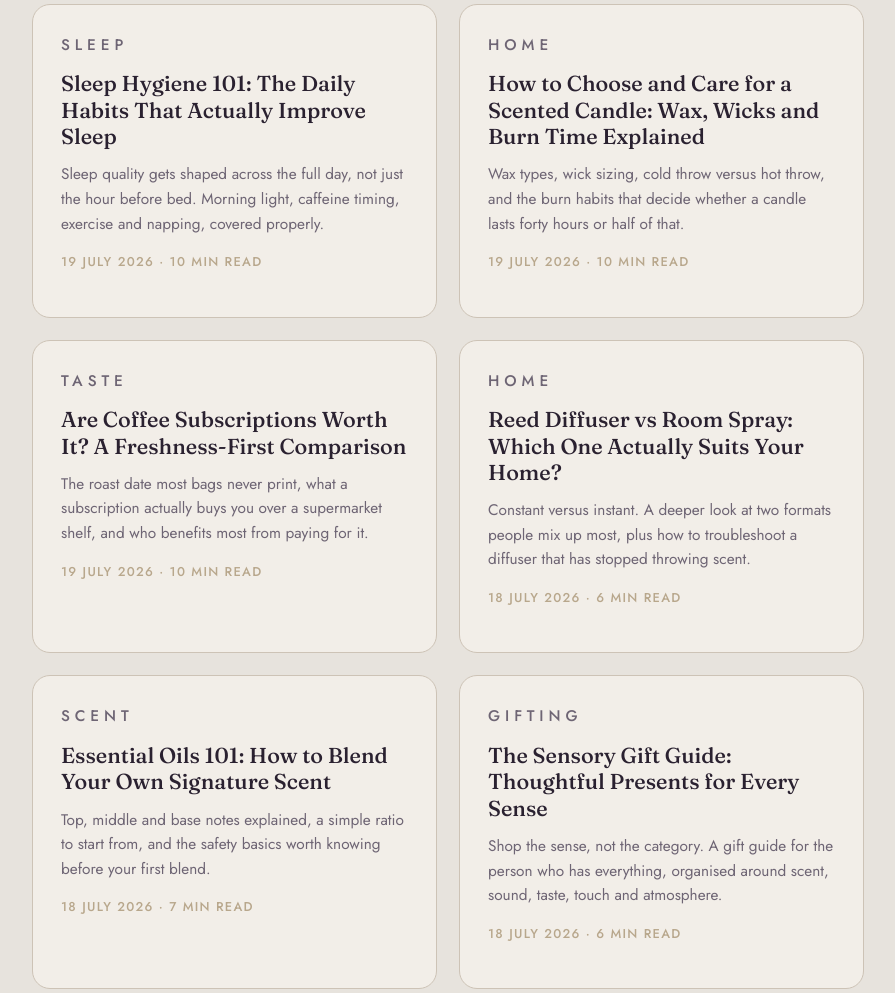
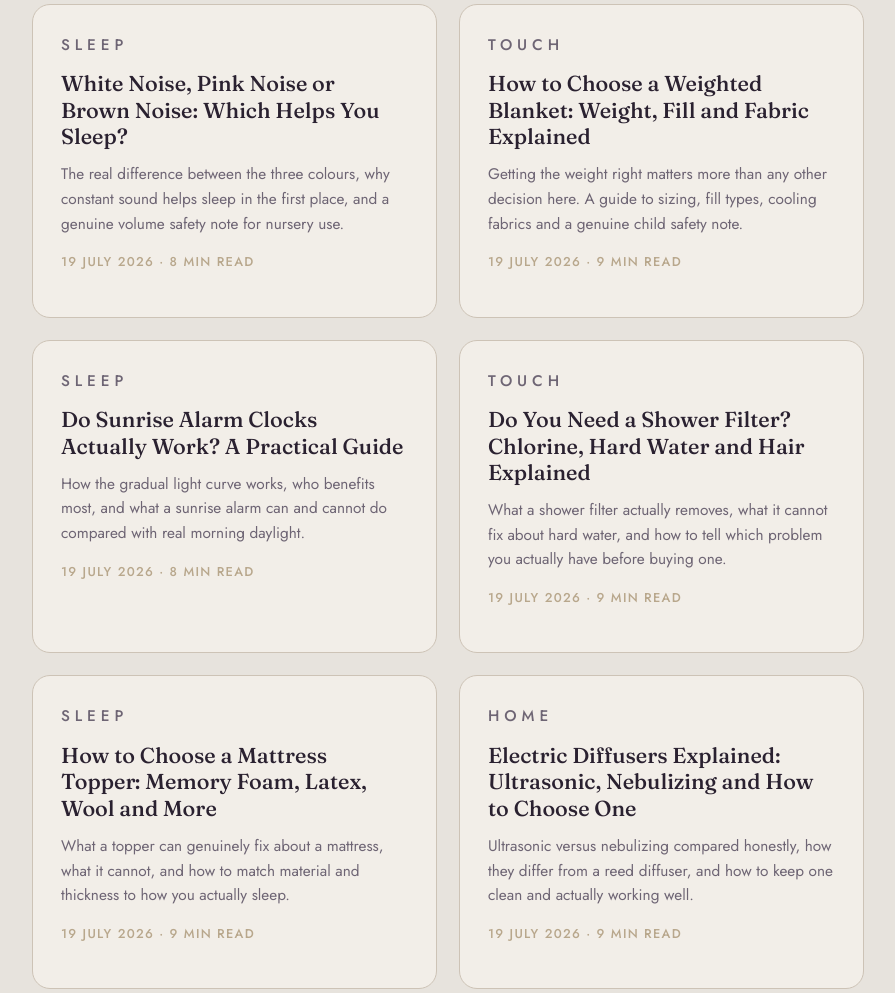
Before and after one commit to loveyoursenses/loveyoursenses, a website: page blog/index.html in a window 1280 px wide. Shown: the part 360-1353 px from the top of the page, without its empty margins (192-1087 px from the left). Drawn offline with Linux system fonts and the light colour scheme.

Commit message:
Add files via upload

```diff
--- a/blog/index.html
+++ b/blog/index.html
@@ -193,6 +193,48 @@
          Edit: href, data-category, eyebrow, title, excerpt, meta.
          data-category and eyebrow should normally match exactly.
          ============================================================ -->
+    <a class="post-card" href="/blog/white-noise-vs-pink-noise-vs-brown-noise/" data-category="Sleep">
+      <p class="eyebrow">Sleep</p>
+      <h2>White Noise, Pink Noise or Brown Noise: Which Helps You Sleep?</h2>
+      <p>The real difference between the three colours, why constant sound helps sleep in the first place, and a genuine volume safety note for nursery use.</p>
+      <p class="meta">19 July 2026 &middot; 8 min read</p>
+    </a>
+
+    <a class="post-card" href="/blog/how-to-choose-a-weighted-blanket/" data-category="Touch">
+      <p class="eyebrow">Touch</p>
+      <h2>How to Choose a Weighted Blanket: Weight, Fill and Fabric Explained</h2>
+      <p>Getting the weight right matters more than any other decision here. A guide to sizing, fill types, cooling fabrics and a genuine child safety note.</p>
+      <p class="meta">19 July 2026 &middot; 9 min read</p>
+    </a>
+
+    <a class="post-card" href="/blog/do-sunrise-alarm-clocks-work/" data-category="Sleep">
+      <p class="eyebrow">Sleep</p>
+      <h2>Do Sunrise Alarm Clocks Actually Work? A Practical Guide</h2>
+      <p>How the gradual light curve works, who benefits most, and what a sunrise alarm can and cannot do compared with real morning daylight.</p>
+      <p class="meta">19 July 2026 &middot; 8 min read</p>
+    </a>
+
+    <a class="post-card" href="/blog/do-you-need-a-shower-filter/" data-category="Touch">
+      <p class="eyebrow">Touch</p>
+      <h2>Do You Need a Shower Filter? Chlorine, Hard Water and Hair Explained</h2>
+      <p>What a shower filter actually removes, what it cannot fix about hard water, and how to tell which problem you actually have before buying one.</p>
+      <p class="meta">19 July 2026 &middot; 9 min read</p>
+    </a>
+
+    <a class="post-card" href="/blog/how-to-choose-a-mattress-topper/" data-category="Sleep">
+      <p class="eyebrow">Sleep</p>
+      <h2>How to Choose a Mattress Topper: Memory Foam, Latex, Wool and More</h2>
+      <p>What a topper can genuinely fix about a mattress, what it cannot, and how to match material and thickness to how you actually sleep.</p>
+      <p class="meta">19 July 2026 &middot; 9 min read</p>
+    </a>
+
+    <a class="post-card" href="/blog/electric-diffuser-guide/" data-category="Home">
+      <p class="eyebrow">Home</p>
+      <h2>Electric Diffusers Explained: Ultrasonic, Nebulizing and How to Choose One</h2>
+      <p>Ultrasonic versus nebulizing compared honestly, how they differ from a reed diffuser, and how to keep one clean and actually working well.</p>
+      <p class="meta">19 July 2026 &middot; 9 min read</p>
+    </a>
+
     <a class="post-card" href="/blog/sleep-hygiene-tips/" data-category="Sleep">
       <p class="eyebrow">Sleep</p>
       <h2>Sleep Hygiene 101: The Daily Habits That Actually Improve Sleep</h2>
```
